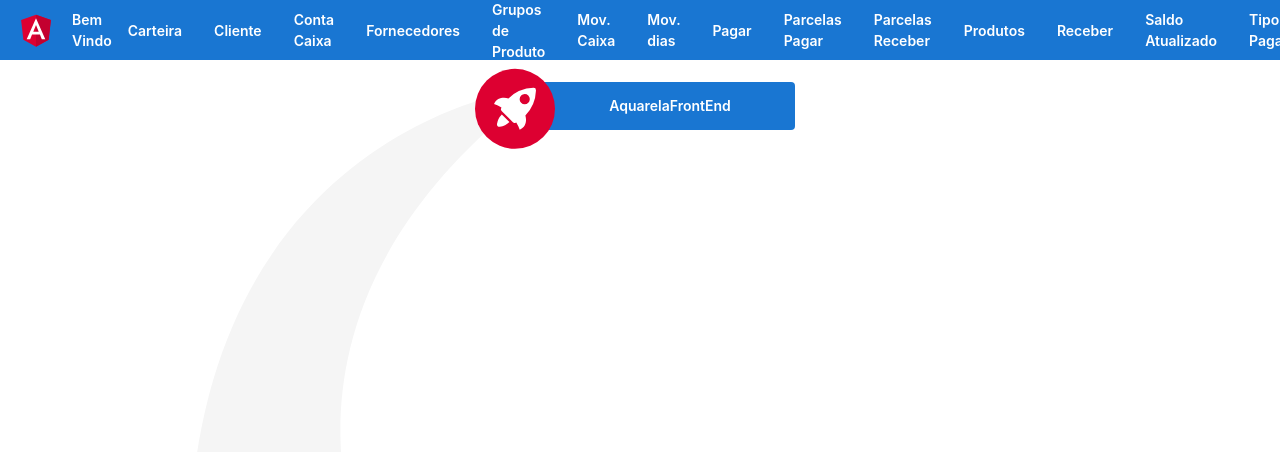
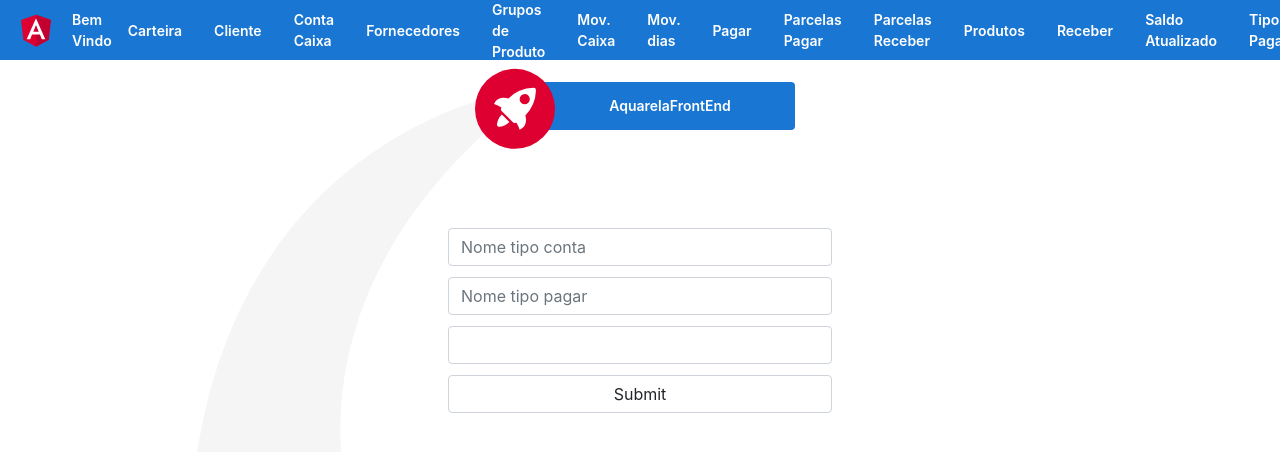
Before and after one commit to SidneyMaldonado/aquarela, an Angular app: page /tipopagar/incluir in a window 1280 px wide. Before the commit this address led to /. Shown: the top 452 px of the page. Built offline with nearby package versions, Linux system fonts and the light colour scheme.

Commit message:
Adicionando componente tipo-pagar-incluir

```diff
--- a/src/app/app-routing.module.ts
+++ b/src/app/app-routing.module.ts
@@ -26,6 +26,7 @@ import { PagarIncluirComponent } from './components/pagar-incluir/pagar-incluir.
 import { ContaCaixaInserirComponent } from './components/conta-caixa-inserir/conta-caixa-inserir.component';
 import { CarteiraIncluirComponent } from './components/carteira-incluir/carteira-incluir.component';
 import { GrupoprodutoIncluirComponent } from './components/grupoproduto-incluir/grupoproduto-incluir.component';
+import { TipoPagarIncluirComponent } from './components/tipo-pagar-incluir/tipo-pagar-incluir.component';
 
 
 const routes: Routes = [
@@ -68,7 +69,8 @@ const routes: Routes = [
   {path:"movdia/incluir", component: MovdiaIncluirComponent},
   {path: "fornecedor/incluir", component: FornecedorIncluirComponent},
   {path: "grupoproduto/incluir", component: GrupoprodutoIncluirComponent},
-  {path: "contacaixa/incluir", component:ContaCaixaInserirComponent}
+  {path: "contacaixa/incluir", component:ContaCaixaInserirComponent},
+  {path:"tipopagar/incluir", component:TipoPagarIncluirComponent}
 ]
 
 @NgModule({
--- a/src/app/app.module.ts
+++ b/src/app/app.module.ts
@@ -28,6 +28,7 @@ import { PagarIncluirComponent } from './components/pagar-incluir/pagar-incluir.
 import { ContaCaixaInserirComponent } from './components/conta-caixa-inserir/conta-caixa-inserir.component';
 import { CarteiraIncluirComponent } from './components/carteira-incluir/carteira-incluir.component';
 import { GrupoprodutoIncluirComponent } from './components/grupoproduto-incluir/grupoproduto-incluir.component';
+import { TipoPagarIncluirComponent } from './components/tipo-pagar-incluir/tipo-pagar-incluir.component';
 
 @NgModule({
   declarations: [
@@ -54,7 +55,8 @@ import { GrupoprodutoIncluirComponent } from './components/grupoproduto-incluir/
     MovdiaIncluirComponent,
     FornecedorIncluirComponent,
     GrupoprodutoIncluirComponent,
-    ContaCaixaInserirComponent
+    ContaCaixaInserirComponent,
+    TipoPagarIncluirComponent
   ],
   imports: [
     BrowserModule,
--- /dev/null
+++ b/src/app/components/tipo-pagar-incluir/tipo-pagar-incluir.component.html
@@ -0,0 +1,14 @@
+<div class="container main-content">
+    <div id="notificacao" class="notificacao">
+
+    </div>
+    <form class="form" [formGroup]="form" (submit)="incluir()">
+        <input class="form-control" placeholder="Nome tipo conta" formControlName="nomeTipoConta" type="text">
+        <input class="form-control" placeholder="Nome tipo pagar" formControlName="nomeTipoPagar" type="text">
+        <select class="form-control" formControlName="dmSituacao">
+            <option value="1" default>Ativo</option>
+            <option value="0">Inativo</option>
+        </select>
+        <input class="form-control" type="submit">
+    </form>
+</div>
--- /dev/null
+++ b/src/app/components/tipo-pagar-incluir/tipo-pagar-incluir.component.ts
@@ -0,0 +1,43 @@
+import { Component, OnInit } from '@angular/core';
+import { FormBuilder, FormGroup, Validators } from '@angular/forms';
+import { TipoPagar } from 'src/app/entities/tipoPagar';
+import { showError, showSuccess } from 'src/app/formHandler/formhandler';
+import { TipopagarService } from 'src/app/services/tipopagar.service';
+
+@Component({
+  selector: 'app-tipo-pagar-incluir',
+  templateUrl: './tipo-pagar-incluir.component.html',
+  styleUrls: ['./tipo-pagar-incluir.component.css']
+})
+export class TipoPagarIncluirComponent implements OnInit {
+
+  form:FormGroup = this.formBuilder.group({
+    nomeTipoConta:['', Validators.required],
+    nomeTipoPagar: ['', Validators.required],
+    dmSituacao: ['', Validators.required]
+  })
+  constructor(private tipoPagarService: TipopagarService, private formBuilder: FormBuilder) { }
+
+  ngOnInit(): void {
+  }
+  incluir(){
+    if(!this.form.valid){
+      showError("Dados inválidos.")
+      return;
+    }
+    let body:TipoPagar = this.form.value
+    body.dmSituacao = Boolean(body.dmSituacao)
+    this.tipoPagarService.incluir(body).subscribe(
+      data=>alert(data),
+      err=>{
+        console.log(err)
+        if(err.status==200){
+          showSuccess("Sucesso ao incluir tipo pagar!")
+        }else{
+          showError(err.message)
+        }
+      }
+    )
+  }
+
+}
--- a/src/app/services/tipopagar.service.ts
+++ b/src/app/services/tipopagar.service.ts
@@ -7,11 +7,15 @@ import { TipoPagar } from '../entities/tipoPagar';
   providedIn: 'root'
 })
 export class TipopagarService {
-
+  private url = "https://localhost:44332/api/tipopagar"
   constructor(private http: HttpClient) { }
   listar() : Observable<TipoPagar[]> {
 
-    return this.http.get<TipoPagar[]>("https://localhost:44332/api/tipopagar");
+    return this.http.get<TipoPagar[]>(this.url);
 
   }
+
+  incluir(body:TipoPagar):Observable<string>{
+    return this.http.post<string>(this.url, body)
+  }
 }
```
Also changed, not shown: src/app/components/tipo-pagar-incluir/tipo-pagar-incluir.component.css (added), 1 other file (tests, documents, lock files or other folders).
